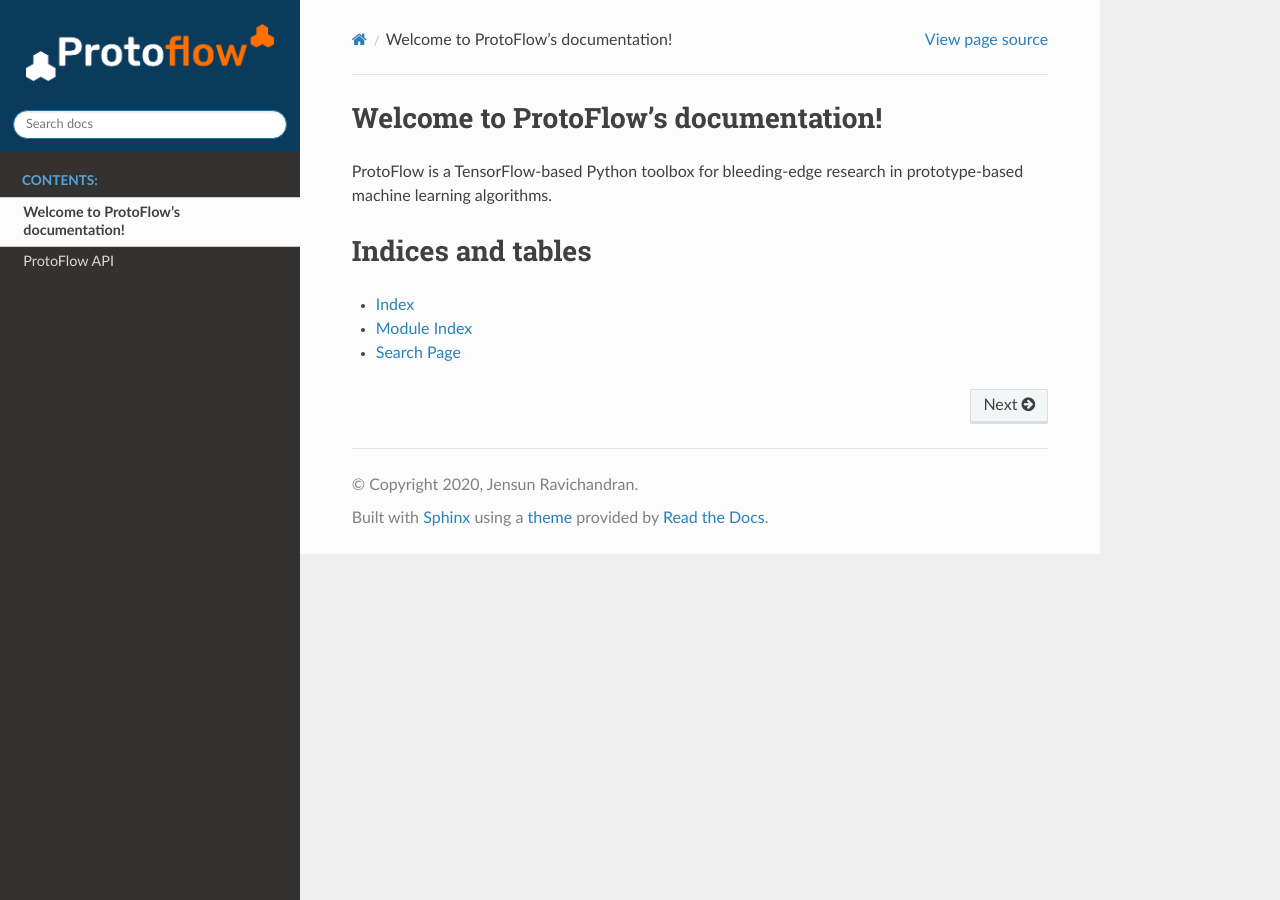
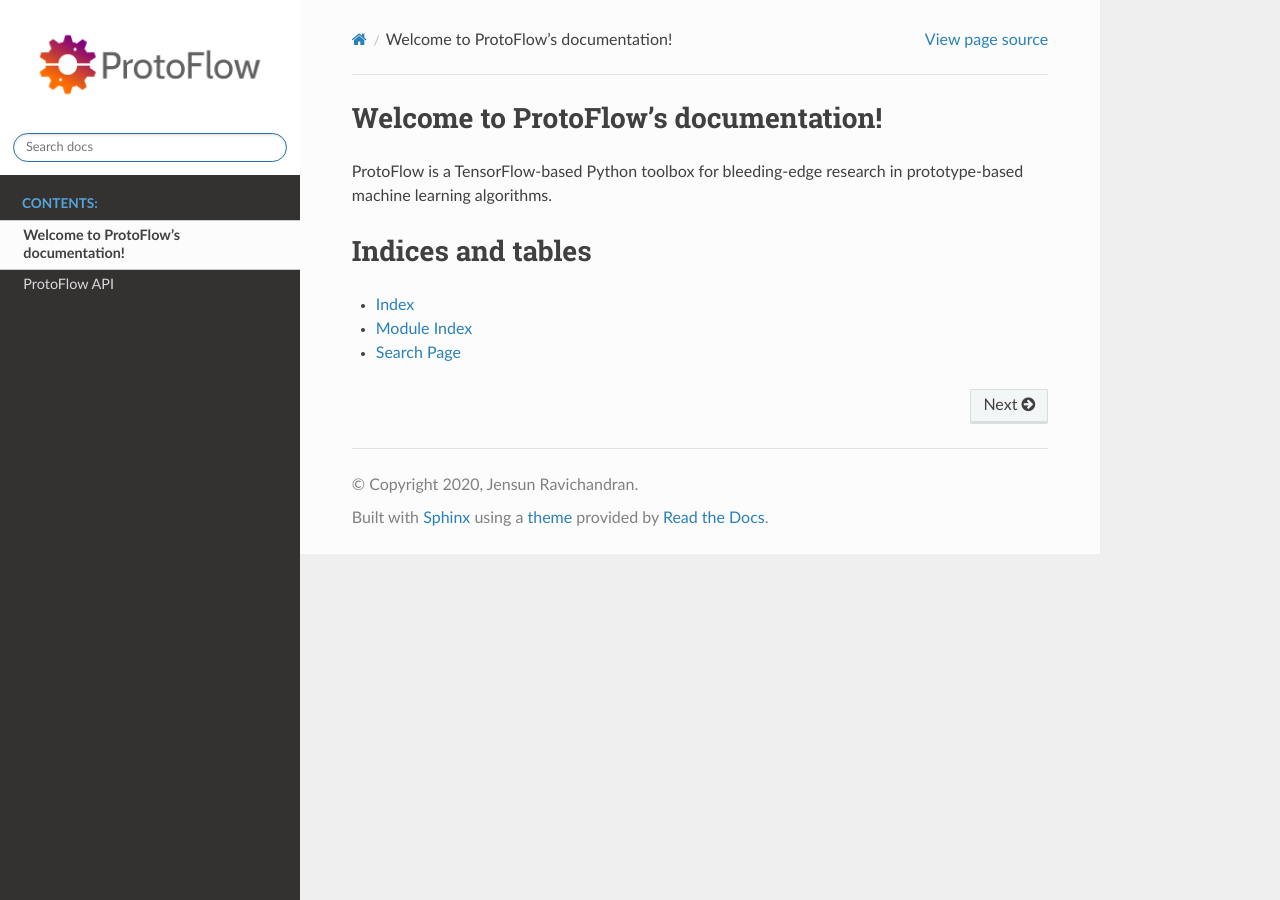
Before and after one commit to si-cim/protoflow, a Sphinx documentation site: the page built from docs/source/index.rst, in a window 1280 px wide. Built offline with Sphinx 7.4.7 and the Read the Docs theme 2.0.0, drawn with Linux system fonts in a browser that asks for light colours; nearby versions of some CDN libraries; formulas are drawn with MathJax 3.

Commit message:
Use new brand asset in the documentation

```diff
--- a/docs/source/conf.py
+++ b/docs/source/conf.py
@@ -14,7 +14,6 @@ import os
 import sys
 sys.path.insert(0, os.path.abspath('../../'))
 
-#from protoflow import __version__ as package_version
 import sphinx_rtd_theme
 
 # -- Project information -----------------------------------------------------
@@ -25,7 +24,7 @@ author = 'Jensun Ravichandran'
 
 # The full version, including alpha/beta/rc tags
 #
-#release = package_version
+release = '0.1.1'
 
 # -- General configuration ---------------------------------------------------
 
@@ -45,10 +44,10 @@ extensions = [
     'sphinx.ext.coverage',
     'sphinx.ext.napoleon',
     'sphinx.ext.viewcode',
-    'sphinx.ext.mathjax',
+    # 'sphinx.ext.mathjax',
     'sphinx_rtd_theme',
     # 'sphinx.ext.githubpages'
-    # 'sphinxcontrib.katex',
+    'sphinxcontrib.katex',
 ]
 
 # katex_prerender = True
@@ -88,15 +87,14 @@ autodoc_inherit_docstrings = False
 # https://sphinx-themes.org/
 html_theme = 'sphinx_rtd_theme'
 
-html_logo = '_static/img/ProtoFlow-logo-inverse.png'
+html_logo = '_static/img/horizontal-lockup.png'
 
-tf_orange = '#FF6F00'
 html_theme_options = {
     'logo_only': True,
     'display_version': True,
     'prev_next_buttons_location': 'bottom',
     'style_external_links': False,
-    'style_nav_header_background': '#0A3A5C',
+    'style_nav_header_background': '#ffffff',
     # Toc options
     'collapse_navigation': True,
     'sticky_navigation': True,
--- a/setup.py
+++ b/setup.py
@@ -35,6 +35,11 @@ setup(name='protoflow',
               'imageio',
           ],
           'tests': ['pytest'],
+          'docs': [
+              'sphinx',
+              'sphinx_rtd_theme',
+              'sphinxcontrib-katex',
+          ],
       },
       classifiers=[
           'Development Status :: 2 - Pre-Alpha', 'Environment :: Console',
```
Also changed, not shown: .bumpversion.cfg.
